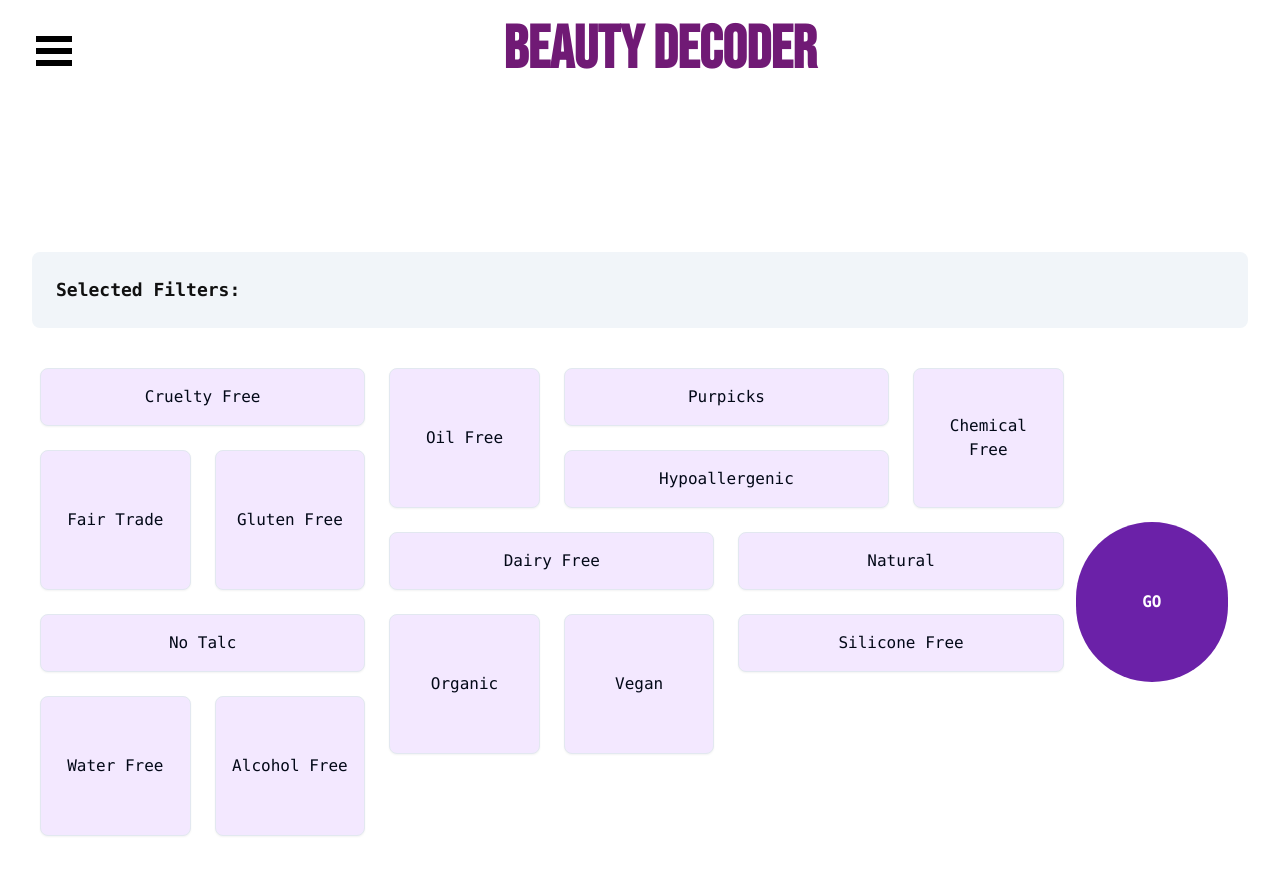
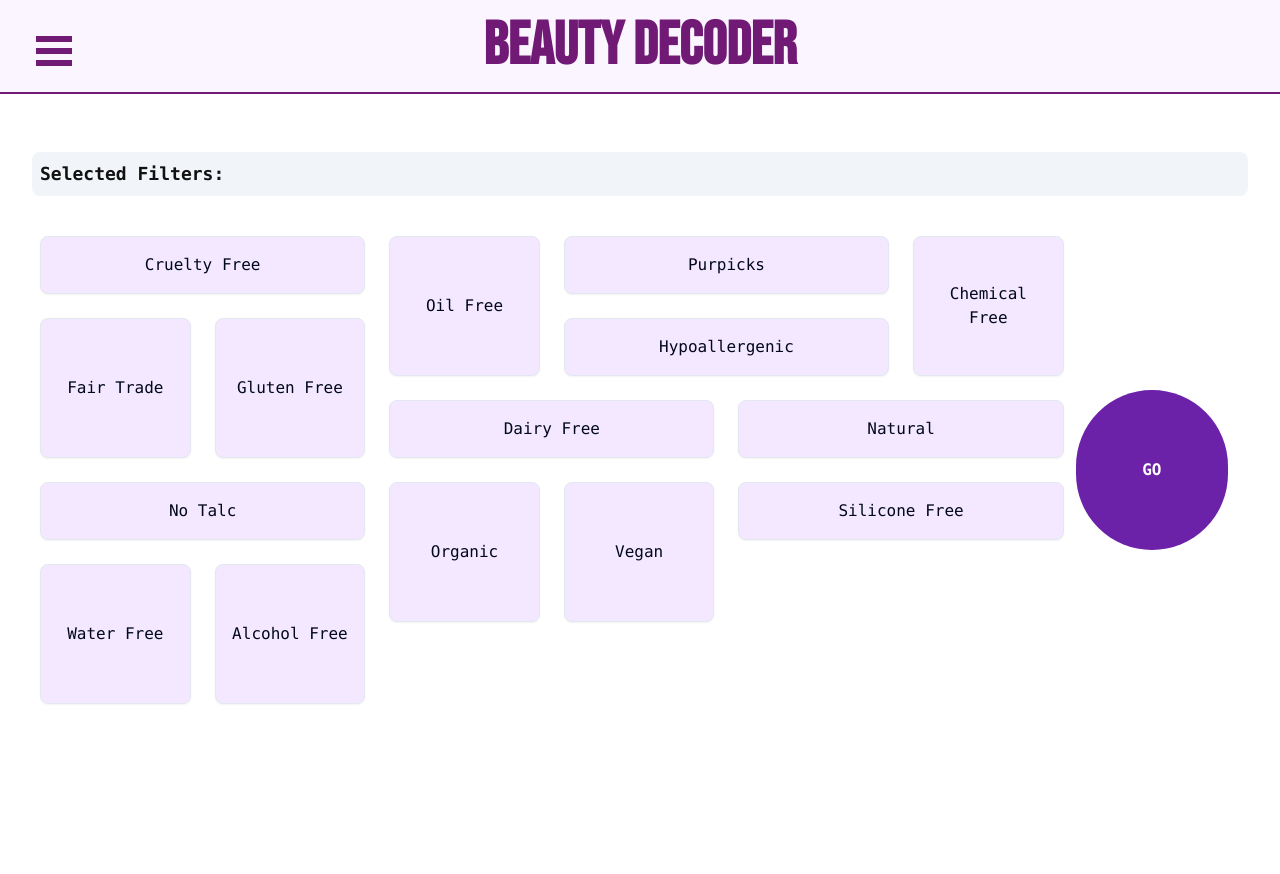
Before and after one commit to Kevasc/beauty-decoder, a Next.js app: page /decoder in a window 1280 px wide. After the commit the page ends 800 px from the top, so only its background shows below. Built offline with nearby package versions, Linux system fonts and the light colour scheme.

Commit message:
Made changes to colors, padding and text

```diff
--- a/src/components/Header.tsx
+++ b/src/components/Header.tsx
@@ -3,7 +3,7 @@ import React from "react";
 const Header = () => {
   return (
     <header>
-      <h1 className="font-bebas flex justify-center m-5 text-6xl text-fuchsia-900 w-full font-bold">
+      <h1 className="font-bebas flex justify-center text-6xl fixed top-0 z-50 p-4 border-b-2 border-fuchsia-900 border-double bg-purple-50 text-fuchsia-900 w-full font-bold">
         BEAUTY DECODER
       </h1>
     </header>
--- a/src/components/NavBar.tsx
+++ b/src/components/NavBar.tsx
@@ -13,10 +13,10 @@ const styles = {
     top: "36px",
   },
   bmBurgerBars: {
-    background: "#000000",
+    background: "#701a75",
   },
   bmBurgerBarsHover: {
-    background: "#a90000",
+    background: "#F3E8FF",
   },
   bmCross: {
     background: "#bdc3c7",
@@ -26,7 +26,7 @@ const styles = {
     height: "100%",
   },
   bmMenu: {
-    background: "#ffffff",
+    background: "#F3E8FF",
     padding: "2.5em 2.5em 0",
     fontSize: "1.15em",
   },
@@ -36,11 +36,10 @@ const styles = {
   bmItemList: {
     color: "#000000",
     padding: "1em",
-    fontSize: "1.5em",
+    fontSize: "2rem",
+    gap: "1em",
   },
-  bmItem: {
-    display: "block",
-  },
+
   bmOverlay: {
     background: "rgba(0, 0, 0, 0.3)",
   },
--- a/src/components/SelectedFilters.tsx
+++ b/src/components/SelectedFilters.tsx
@@ -6,7 +6,7 @@ export const SelectedFilters = ({
   toggleFilter: (filter: string) => void;
 }) => {
   return (
-    <div className="mt-6 p-4 bg-secondary flex bg-purple-50 rounded-lg">
+    <div className="mt-6 bg-secondary flex max-w-7xl bg-purple-50 rounded-lg">
       <h3 className="text-lg font-semibold font-mono p-2">Selected Filters:</h3>
       <div className="flex flex-wrap items-center font-mono gap-2">
         {selectedFilters.map((filter) => (
```
